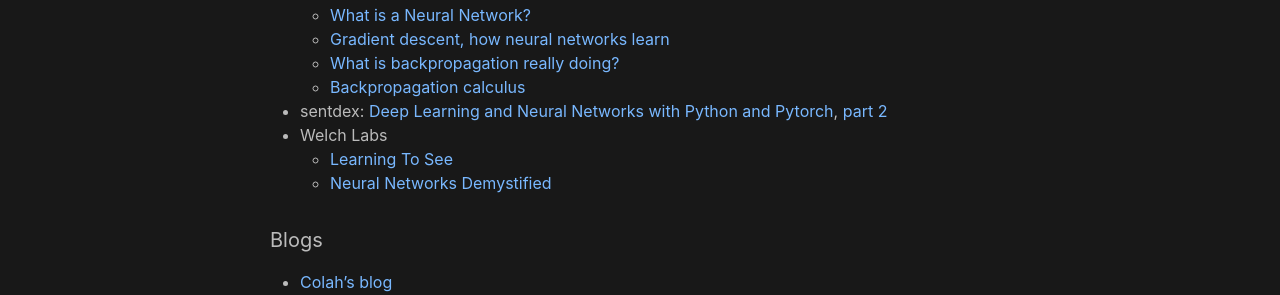
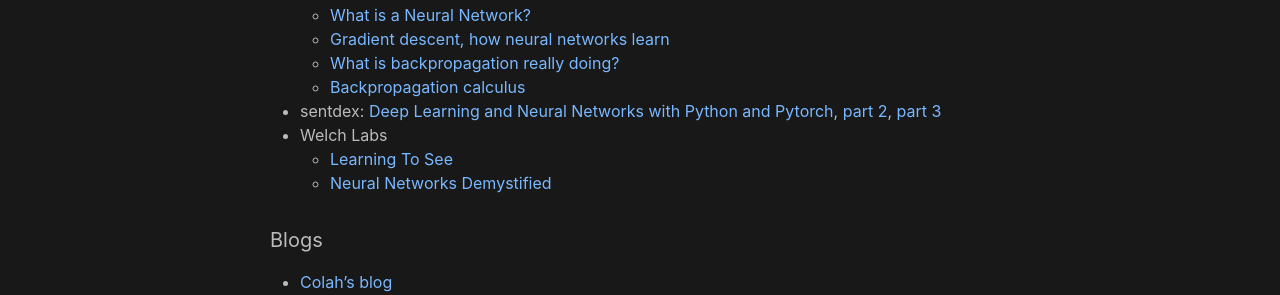
Before and after one commit to analytiq-hub/sigagent.github.io, a Jekyll site: the page built from machine_learning.md, in a window 1280 px wide. Shown: the part 359-654 px from the top of the page. Built offline with Jekyll 4.4.1, drawn with Linux system fonts in a browser that asks for light colours.

Commit message:
*** empty log message ***

```diff
--- a/machine_learning.md
+++ b/machine_learning.md
@@ -12,7 +12,7 @@ title: Machine Learning
   * [Gradient descent, how neural networks learn](https://www.youtube.com/watch?v=IHZwWFHWa-w)
   * [What is backpropagation really doing?](https://www.youtube.com/watch?v=Ilg3gGewQ5U)
   * [Backpropagation calculus](https://www.youtube.com/watch?v=tIeHLnjs5U8)
-* sentdex: [Deep Learning and Neural Networks with Python and Pytorch](https://www.youtube.com/watch?v=BzcBsTou0C0), [part 2](https://www.youtube.com/watch?v=i2yPxY2rOzs)
+* sentdex: [Deep Learning and Neural Networks with Python and Pytorch](https://www.youtube.com/watch?v=BzcBsTou0C0), [part 2](https://www.youtube.com/watch?v=i2yPxY2rOzs), [part 3](https://www.youtube.com/watch?v=ixathu7U-LQ)
 * Welch Labs
   * [Learning To See](https://www.youtube.com/watch?v=i8D90DkCLhI)
   * [Neural Networks Demystified](https://www.youtube.com/watch?v=bxe2T-V8XRs)
```
